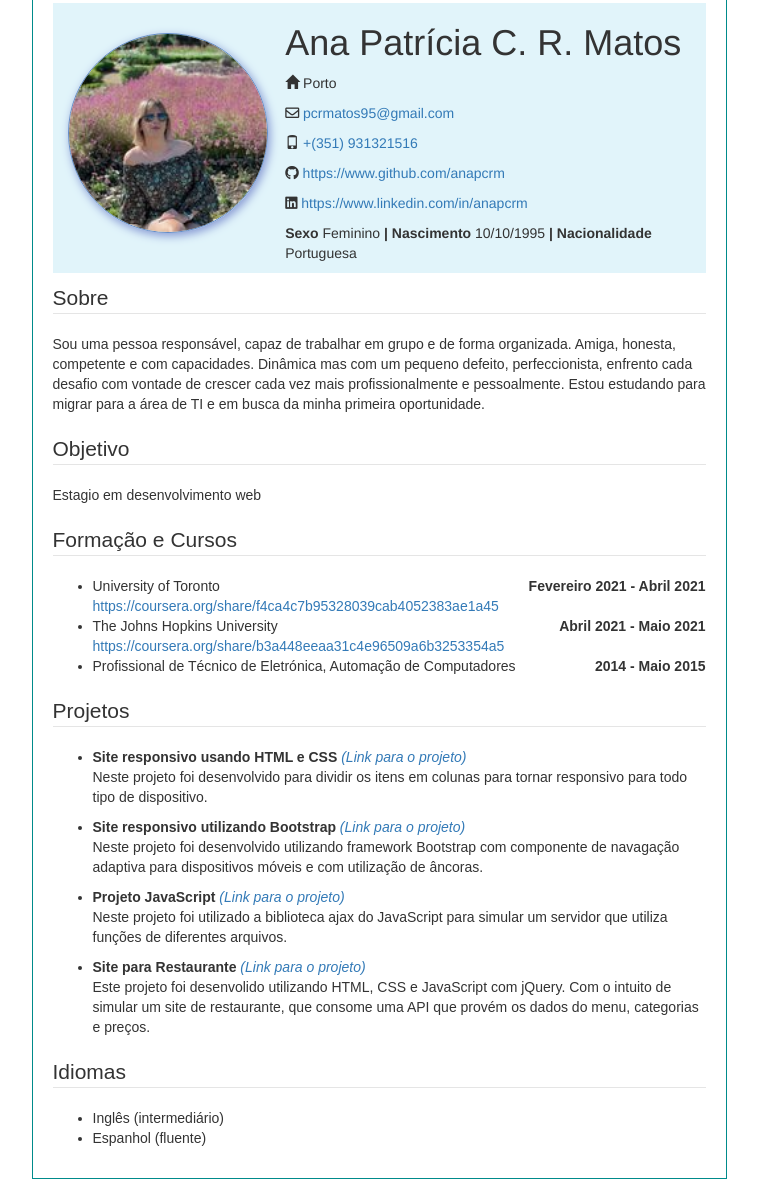
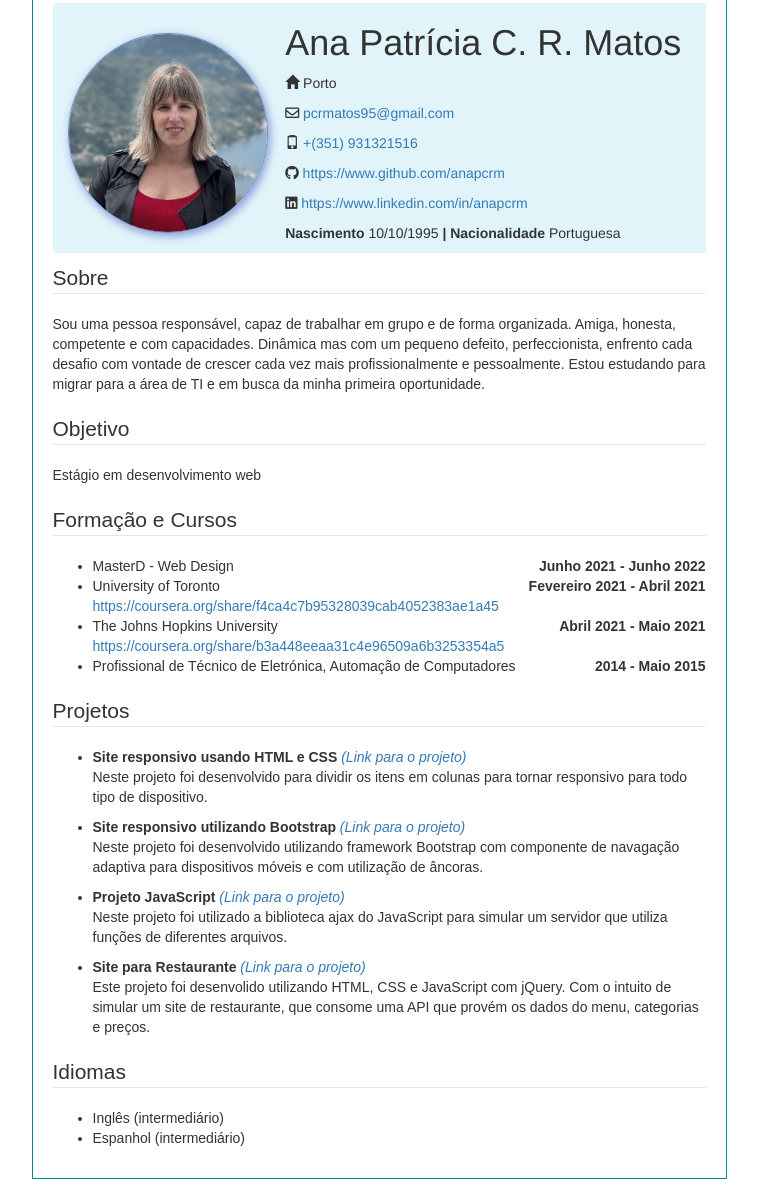
Before and after one commit to anapcrm/anapcrm.github.io, a plain HTML site: page index.html in a window 1280 px wide. Shown: the part 18-1197 px from the top of the page, without its empty margins (261-1019 px from the left). Drawn offline with Linux system fonts and the light colour scheme.

Commit message:
alterar imagem

```diff
--- a/index.html
+++ b/index.html
@@ -15,7 +15,7 @@
 <body>
     <div class="row row-background">
         <div class="col-md-4 col-sm-4 col-xs-12">
-            <img src="image/patricia.png.jpg" id="profilepic">
+            <img src="image/patricia.jpg" id="profilepic">
         </div>
         <div class="col-md-8 col-sm-8 col-xs-12">
             <h1>Ana Patrícia C. R. Matos</h1>
@@ -48,7 +48,7 @@
                 </a>
             </p>
             <p>
-                <b>Sexo</b> Feminino <b>| Nascimento</b> 10/10/1995 <b>| Nacionalidade</b>
+                <b>Nascimento</b> 10/10/1995 <b>| Nacionalidade</b>
                 Portuguesa
             </p>
         </div>
@@ -71,7 +71,7 @@
         <div class="col-md-12 col-sm-12 col-xs-12">
             <fieldset>
                 <legend>Objetivo</legend>
-                <p>Estagio em desenvolvimento web
+                <p>Estágio em desenvolvimento web
                 </p>
             </fieldset>
         </div>
@@ -82,6 +82,10 @@
             <fieldset>
                 <legend>Formação e Cursos</legend>
                 <ul>
+                    <li>
+                        MasterD - Web Design
+                        <span style="float: right;"><strong>Junho 2021 - Junho 2022</strong></span>
+                    </li>
                     <li>
                         University of Toronto
                         <span style="float: right;"><strong>Fevereiro 2021 - Abril 2021</strong></span>
@@ -182,7 +186,7 @@
                         Inglês (intermediário)
                     </li>
                     <li>
-                        Espanhol (fluente)
+                        Espanhol (intermediário)
                     </li>
                 </ul>
             </fieldset>
```
Also changed, not shown: image/patricia.jpg (added), image/patricia.png.jpg (deleted).
